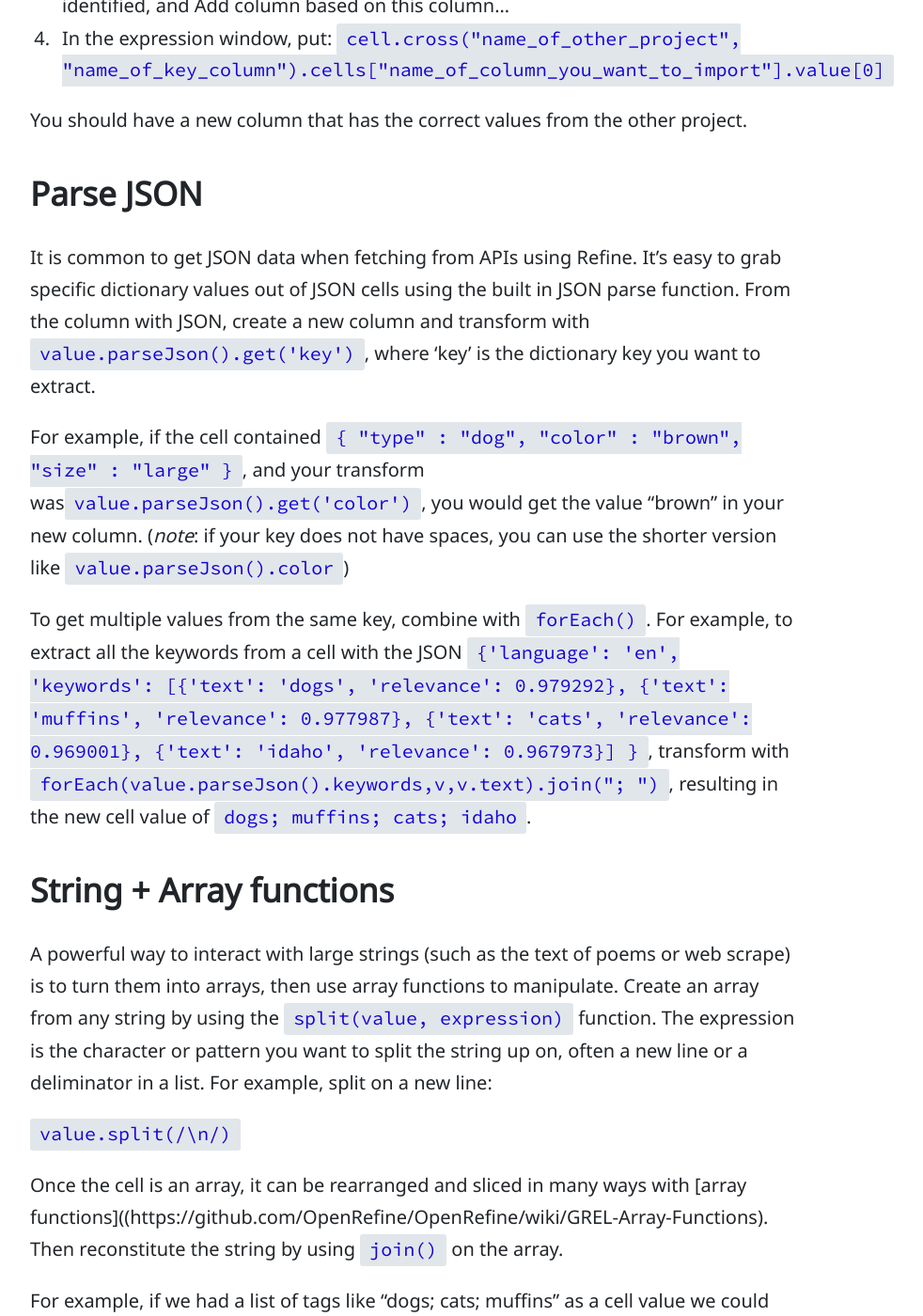
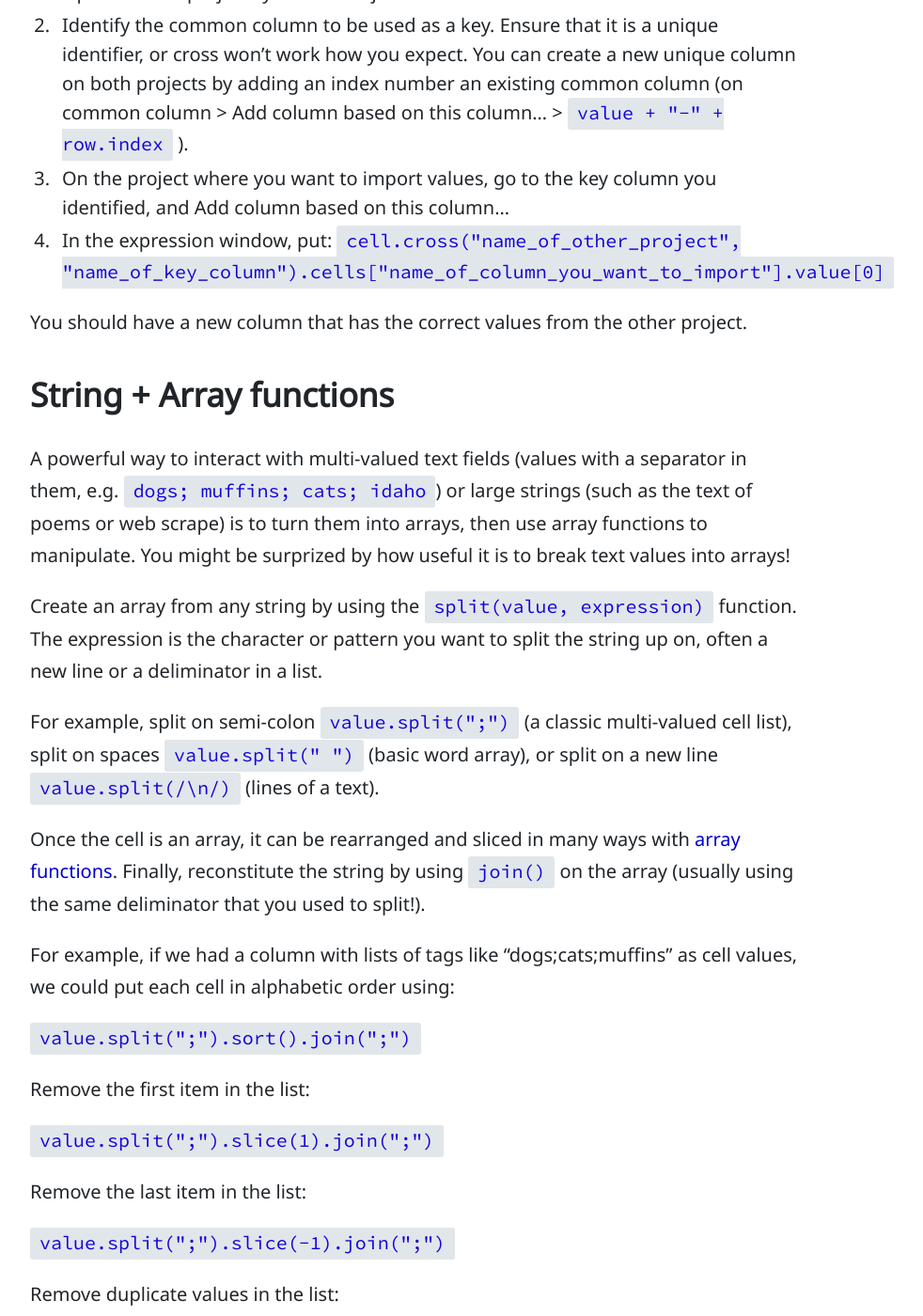
Before and after one commit to evanwill/_drafts, a Jekyll site: the page built from _notes/open-refine-tips.md, in a window 1280 px wide and 1400 px high, scrolled down 818 px. Shown: the whole window at 94% size, without its empty margins (198-1180 px from the left). Built offline with Jekyll 4.4.1, drawn with Linux system fonts in a browser that asks for light colours; comment, search, counter and statistics services are not loaded; some of the changed text lies outside the part shown.

Commit message:
update refine tips

```diff
--- a/_notes/open-refine-tips.md
+++ b/_notes/open-refine-tips.md
@@ -7,7 +7,12 @@
 
 This page lists some handy functions to use for data wrangling tasks.
 
-## OpenRefine Cross function
+## Combining columns
+
+Combining columns can be tricky because merging a blank cell cell with another value results in an error.
+To avoid issues, first facet by blank and combine only non-empty cells with a transform like: `value + " " + cells["col_2"].value`
+
+## Cross function
 
 Use `cross` to retrieve columns from other OpenRefine projects based on a common column.
 
@@ -18,43 +23,34 @@
 
 You should have a new column that has the correct values from the other project.
 
-## Parse JSON
-
-It is common to get JSON data when fetching from APIs using Refine. It's easy to grab specific dictionary values out of JSON cells using the built in JSON parse function. From the column with JSON, create a new column and transform with `value.parseJson().get('key')`, where 'key' is the dictionary key you want to extract.
-
-For example, if the cell contained
-`{ "type" : "dog", "color" : "brown", "size" : "large" }`,
-and your transform was`value.parseJson().get('color')`,
-you would get the value "brown" in your new column. (*note*: if your key does not have spaces, you can use the shorter version like `value.parseJson().color`)
-
-To get multiple values from the same key, combine with `forEach()`.
-For example, to extract all the keywords from a cell with the JSON
-`{'language': 'en', 'keywords': [{'text': 'dogs', 'relevance': 0.979292}, {'text': 'muffins', 'relevance': 0.977987}, {'text': 'cats', 'relevance': 0.969001}, {'text': 'idaho', 'relevance': 0.967973}] }`,
-transform with `forEach(value.parseJson().keywords,v,v.text).join("; ")`, resulting in the new cell value of `dogs; muffins; cats; idaho`.
-
 ## String + Array functions
 
-A powerful way to interact with large strings (such as the text of poems or web scrape) is to turn them into arrays, then use array functions to manipulate.
+A powerful way to interact with multi-valued text fields (values with a separator in them, e.g. `dogs; muffins; cats; idaho`) or large strings (such as the text of poems or web scrape) is to turn them into arrays, then use array functions to manipulate.
+You might be surprized by how useful it is to break text values into arrays!
+
 Create an array from any string by using the `split(value, expression)` function.
 The expression is the character or pattern you want to split the string up on, often a new line or a deliminator in a list.
-For example, split on a new line:
 
-`value.split(/\n/)`
+For example, split on semi-colon `value.split(";")` (a classic multi-valued cell list), split on spaces `value.split(" ")` (basic word array), or split on a new line `value.split(/\n/)` (lines of a text).
 
-Once the cell is an array, it can be rearranged and sliced in many ways with [array functions]((https://github.com/OpenRefine/OpenRefine/wiki/GREL-Array-Functions).
-Then reconstitute the string by using `join()` on the array.
+Once the cell is an array, it can be rearranged and sliced in many ways with [array functions](https://openrefine.org/docs/manual/grelfunctions#array-functions).
+Finally, reconstitute the string by using `join()` on the array (usually using the same deliminator that you used to split!).
 
-For example, if we had a list of tags like "dogs; cats; muffins" as a cell value we could put them in alphabetic order using:
+For example, if we had a column with lists of tags like "dogs;cats;muffins" as cell values, we could put each cell in alphabetic order using:
 
-`value.split("; ").sort().join("; ")`
+`value.split(";").sort().join(";")`
 
 Remove the first item in the list:
 
-`value.split("; ").slice(1).join("; ")`
+`value.split(";").slice(1).join(";")`
 
 Remove the last item in the list:
 
-`value.split("; ").slice(-1).join("; ")`
+`value.split(";").slice(-1).join(";")`
+
+Remove duplicate values in the list:
+
+`value.split(";").uniques().join(";")`
 
 Or trim the white space for each value:
 
@@ -69,17 +65,18 @@
 
 `value.split(/\n/).slice(-2).join("\n")`
 
-Or trim the white space for each value:
+Or trim the white space around each line:
 
 `forEach(value.split(/\n/),e,e.trim()).join("\n")`
 
-## De-dupe
+## De-dupe Rows
 
-On the key column, click "Sort", and choose sort method.
-Next to the show rows selection above the table, click on the "Sort" menu.
-Select "Reorder row permanently" (if you do not do this step, sort is just visual and did not transform the data).
-On the key column, select "Edit cells" > "Blank down".
-Facet on blank, remove all matching rows.
+Deduplicate rows using the values in a key column:
+
+- On the key column to deduplicate, click "Sort", and choose sort method.
+- Next to the show rows selection above the table, click on the "Sort" menu (this menu only shows up once you add a Sort). Select "Reorder row permanently" (if you do not do this step, sort is just visual and did not transform the data).
+- On the key column, select "Edit cells" > "Blank down".
+- On the key column, facet on blank, select true (the blank values), and remove all matching rows.
 
 ## Compare two columns
 
@@ -129,6 +126,20 @@
 The result will be a number (same as the "count" given in facet pane), which you can then filter with a numeric facet.
 (note in this context facetCount seems a bit non-intuitive since you have provide "value" and the name of the column again--facetCount is set up with flexibility to do some more complicated operations by adding an expression to the value or matching values in a different column)
 
+## Parse JSON
+
+It is common to get JSON data when fetching from APIs using Refine. It's easy to grab specific dictionary values out of JSON cells using the built in JSON parse function. From the column with JSON, create a new column and transform with `value.parseJson().get('key')`, where 'key' is the dictionary key you want to extract.
+
+For example, if the cell contained
+`{ "type" : "dog", "color" : "brown", "size" : "large" }`,
+and your transform was`value.parseJson().get('color')`,
+you would get the value "brown" in your new column. (*note*: if your key does not have spaces, you can use the shorter version like `value.parseJson().color`)
+
+To get multiple values from the same key, combine with `forEach()`.
+For example, to extract all the keywords from a cell with the JSON
+`{'language': 'en', 'keywords': [{'text': 'dogs', 'relevance': 0.979292}, {'text': 'muffins', 'relevance': 0.977987}, {'text': 'cats', 'relevance': 0.969001}, {'text': 'idaho', 'relevance': 0.967973}] }`,
+transform with `forEach(value.parseJson().keywords,v,v.text).join("; ")`, resulting in the new cell value of `dogs; muffins; cats; idaho`.
+
 ## Parsing CONTENTdm TSV export
 
 CONTENTdm and some other platforms export metadata in TSV format which often end up with parsing errors on import.
```
Also changed, not shown: _notes/wsl.md (+2 -0 lines).
